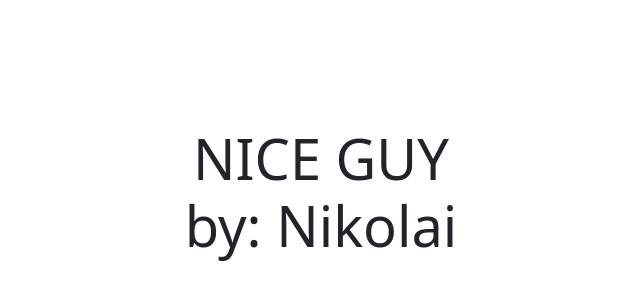
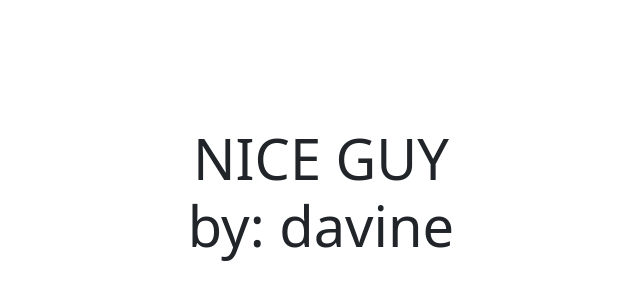
Before and after one commit to https-nyx/FlexSync-Web, a React (Vite) app: page / in a window 1280 px wide. Shown: the part 196-496 px from the top of the page, without its empty margins (319-959 px from the left). Built offline with nearby package versions, Linux system fonts and the light colour scheme.

Commit message:
change a letter

```diff
--- a/src/App.jsx
+++ b/src/App.jsx
@@ -12,7 +12,7 @@ function App() {
         style={{ fontStyle: "bold" }}
       >
         <strong>NICE GUY</strong>
-        <p> by: Nikolai</p>
+        <p> by: davine</p>
       </h1>
     </div>
   );
```
